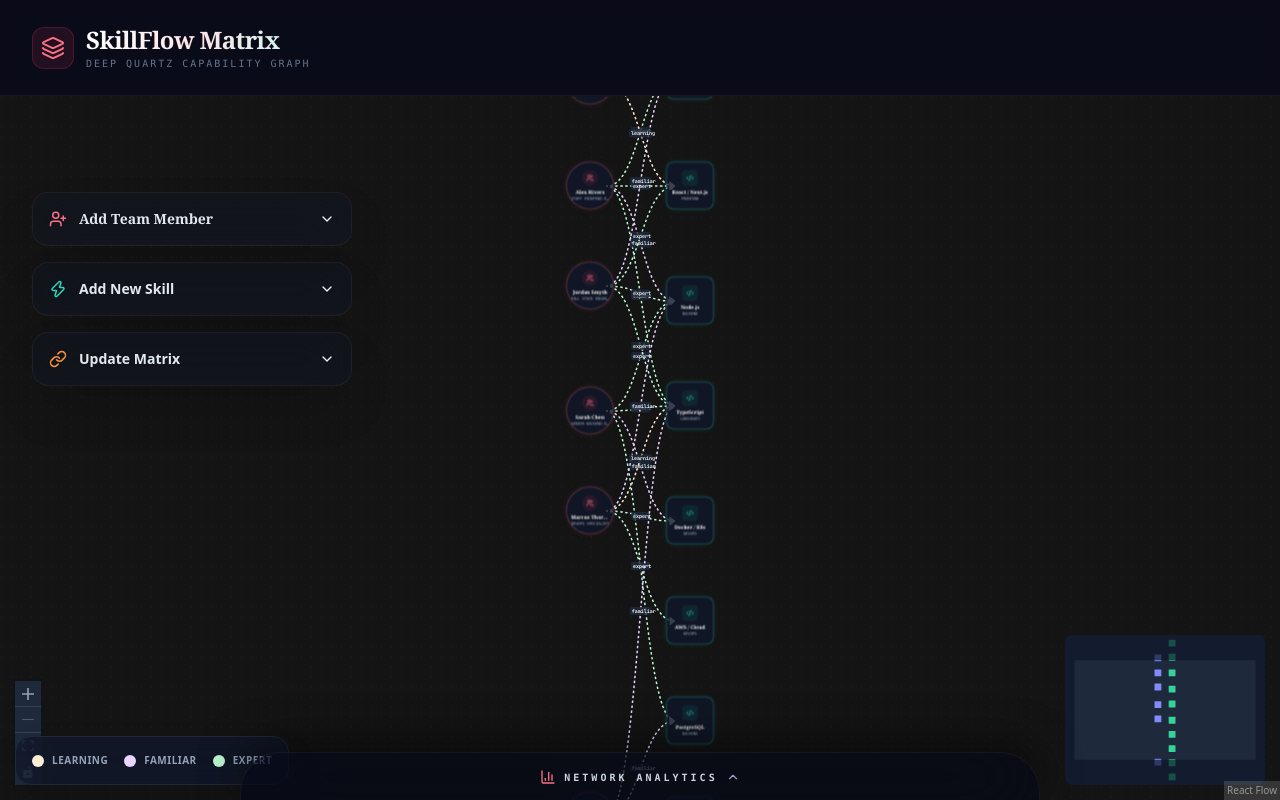
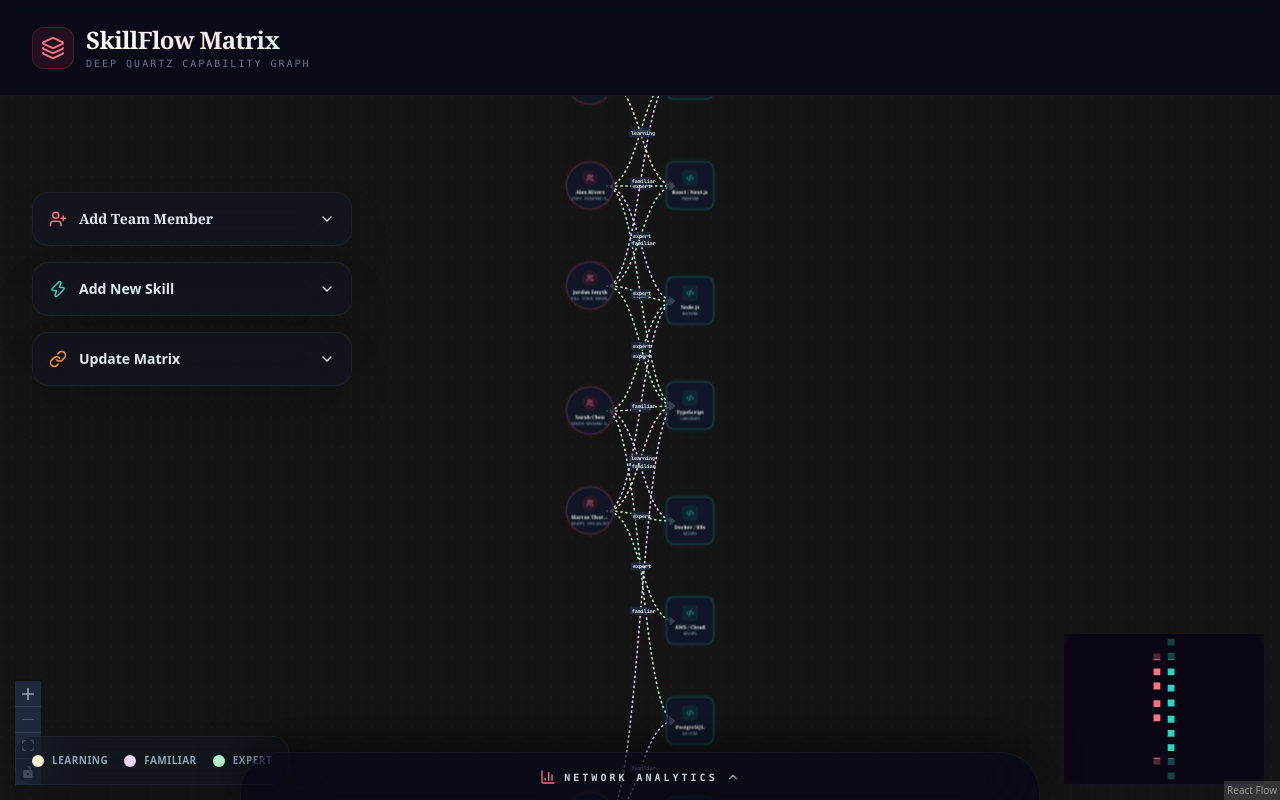
Before and after one commit to Vansh0204/SkillFlow-Matrix, a Next.js app: page / in a window 1280 px wide. Built offline with nearby package versions, Linux system fonts and the light colour scheme.

Commit message:
style: theme MiniMap and Legend panel for Deep Quartz

```diff
--- a/components/SkillMatrixGraph.tsx
+++ b/components/SkillMatrixGraph.tsx
@@ -314,11 +314,11 @@ export default function SkillMatrixGraph() {
             <Background color="#ffffff" gap={20} size={1.2} variant={"dots" as any} style={{ opacity: 0.3 }} />
             <Controls />
             <MiniMap
-              nodeColor={(node) => node.type === 'person' ? '#818cf8' : '#34d399'}
-              maskColor="rgba(15, 23, 42, 0.7)"
-              style={{ backgroundColor: '#1e293b', borderRadius: '8px' }}
+              nodeColor={(node) => node.type === 'person' ? '#fb7185' : '#2dd4bf'}
+              maskColor="rgba(10, 6, 20, 0.7)"
+              style={{ backgroundColor: '#0a0614', borderRadius: '16px', border: '1px solid rgba(255,255,255,0.05)' }}
             />
-            <Panel position="bottom-left" className="bg-slate-900/80 p-4 rounded-2xl border border-slate-800 backdrop-blur-xl shadow-2xl mb-8 ml-8">
+            <Panel position="bottom-left" className="bg-slate-900/40 p-4 rounded-2xl border border-white/5 backdrop-blur-xl shadow-2xl mb-8 ml-8">
               <div className="flex gap-4">
                 {Object.entries(PROFICIENCY_COLORS).map(([level, color]) => (
                   <div key={level} className="flex items-center gap-2">
```
